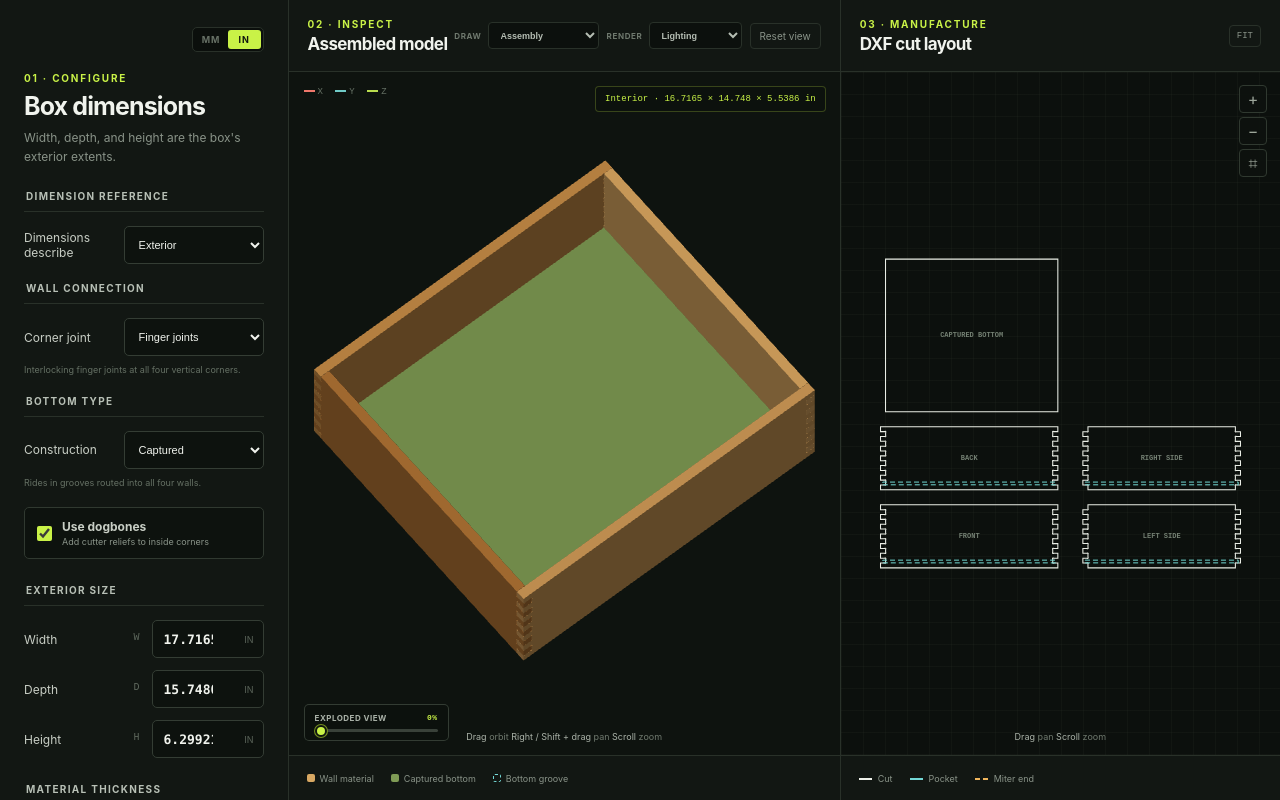
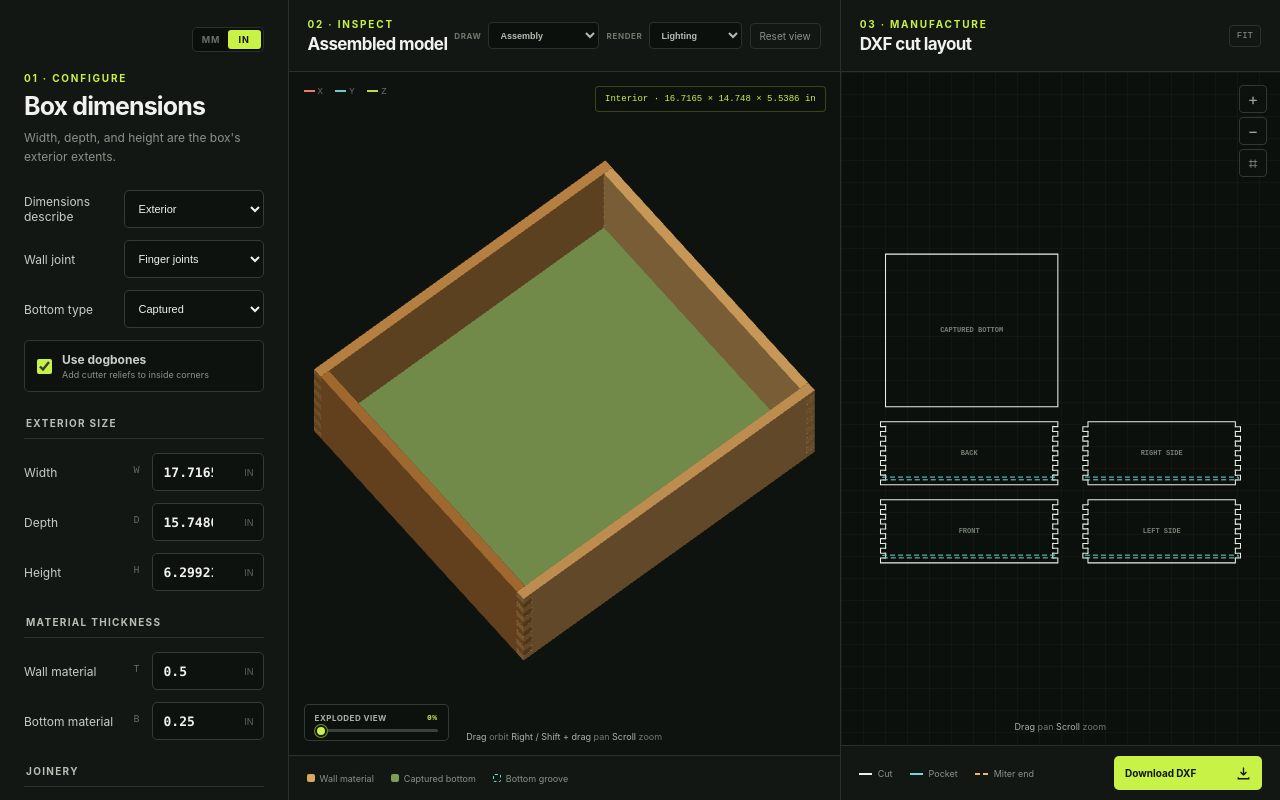
Before and after one commit to Xadiant/CNC-BoxMaker, a plain HTML site: page static/index.html in a window 1280 px wide. Drawn offline with Linux system fonts and the light colour scheme.

Commit message:
minor ui cleanup

```diff
--- a/static/app.js
+++ b/static/app.js
@@ -42,27 +42,12 @@ const bottomTypeLabels = {
   finger_jointed: "Finger-jointed bottom",
   hidden_finger_jointed: "Hidden-finger bottom",
 };
-const bottomTypeHelp = {
-  none: "Creates the four walls without a bottom piece.",
-  captured: "Rides in grooves routed into all four walls.",
-  butt_bottom: "Covers the outside footprint below shortened walls while preserving the requested overall height.",
-  butt_inside: "Fits between the four walls at the bottom of the box.",
-  finger_jointed: "Interlocks with finger joints along the bottoms of all four walls.",
-  hidden_finger_jointed: "Interlocks with blind pockets in the walls, leaving the exterior faces uncut.",
-};
 const wallConnectionLabels = {
   finger: "Finger joints",
   hidden_finger: "Hidden fingers",
   miter: "Mitered edges",
   butt_front_back: "Butted with end grain on front/back",
   butt_sides: "Butted with end grain on sides",
-};
-const wallConnectionHelp = {
-  finger: "Interlocking finger joints at all four vertical corners.",
-  hidden_finger: "Alternating blind pockets interlock behind thin exterior skins, with clearance behind each closing skin.",
-  miter: "Full-length walls meet with 45° beveled corner edges.",
-  butt_front_back: "Side walls run full depth, exposing their end grain on the front and back.",
-  butt_sides: "Front and back walls run full width, exposing their end grain on both sides.",
 };
 const dimensionBasisHelp = {
   exterior: "Width, depth, and height are the box's exterior extents.",
@@ -136,7 +121,6 @@ function updateDimensionBasisControls() {
 }
 
 function updateWallConnectionControls() {
-  document.querySelector("#wallConnectionHelp").textContent = wallConnectionHelp[wallConnectionSelect.value];
   updateJoineryControls();
 }
 
@@ -160,7 +144,6 @@ function updateBottomTypeControls() {
   const hasBottom = bottomType !== "none";
   capturedSettingRows.forEach((row) => { row.hidden = !captured; });
   bottomSettingRows.forEach((row) => { row.hidden = !hasBottom; });
-  document.querySelector("#bottomTypeHelp").textContent = bottomTypeHelp[bottomType];
   document.querySelector("#bottomPieceLabel").textContent = bottomTypeLabels[bottomType];
   document.querySelector("#bottomPieceOption").hidden = !hasBottom;
   document.querySelector("#bottomLegendLabel").textContent = bottomTypeLabels[bottomType];
--- a/static/index.html
+++ b/static/index.html
@@ -22,7 +22,6 @@
 
         <form id="boxForm" autocomplete="off">
           <fieldset class="dimension-basis-fieldset">
-            <legend>Dimension reference</legend>
             <label class="select-row" for="dimension_basis">
               <span>Dimensions describe</span>
               <select id="dimension_basis" name="dimension_basis">
@@ -33,9 +32,8 @@
           </fieldset>
 
           <fieldset class="wall-connection-fieldset">
-            <legend>Wall connection</legend>
             <label class="select-row" for="wall_connection">
-              <span>Corner joint</span>
+              <span>Wall joint</span>
               <select id="wall_connection" name="wall_connection">
                 <option value="finger" selected>Finger joints</option>
                 <option value="hidden_finger">Hidden fingers</option>
@@ -44,13 +42,11 @@
                 <option value="butt_sides">Butted · side/side</option>
               </select>
             </label>
-            <p id="wallConnectionHelp" class="control-help">Interlocking finger joints at all four vertical corners.</p>
           </fieldset>
 
           <fieldset class="bottom-type-fieldset">
-            <legend>Bottom type</legend>
             <label class="select-row" for="bottom_type">
-              <span>Construction</span>
+              <span>Bottom type</span>
               <select id="bottom_type" name="bottom_type">
                 <option value="none">None</option>
                 <option value="captured" selected>Captured</option>
@@ -60,7 +56,6 @@
                 <option value="hidden_finger_jointed">Hidden fingers</option>
               </select>
             </label>
-            <p id="bottomTypeHelp" class="control-help">Rides in grooves routed into all four walls.</p>
           </fieldset>
 
           <label class="dogbone-toggle" id="dogboneToggle" for="use_dogbones">
@@ -140,13 +135,8 @@
 
         <div id="errorMessage" class="error-message" role="alert" hidden></div>
 
-        <button id="downloadButton" class="download-button" type="button">
-          <span>Download DXF</span>
-          <svg viewBox="0 0 20 20" aria-hidden="true"><path d="M10 2v10m0 0 4-4m-4 4L6 8M3 15v2h14v-2"/></svg>
-        </button>
         <button id="importSettingsButton" class="import-button" type="button">Load settings from DXF</button>
         <input id="dxfSettingsFile" type="file" accept=".dxf,application/dxf" hidden />
-        <p class="fine-print">Exports include these settings for later reload. Finger clearance is added around each socket and between hidden fingers and the neighboring exterior skin. Hidden skin is the material left on the exterior face of a blind finger pocket. Captured-bottom slot offset is measured from the panel bottom to the lower edge of the groove.</p>
 
         <fieldset class="piece-drawing">
           <legend>Pieces to draw <span id="pieceDrawingCount">5 of 5</span></legend>
@@ -224,6 +214,10 @@
           <div><span class="line-swatch cut"></span>Cut</div>
           <div><span class="line-swatch pocket"></span>Pocket</div>
           <div><span class="line-swatch miter"></span>Miter end</div>
+          <button id="downloadButton" class="download-button" type="button">
+            <span>Download DXF</span>
+            <svg viewBox="0 0 20 20" aria-hidden="true"><path d="M10 2v10m0 0 4-4m-4 4L6 8M3 15v2h14v-2"/></svg>
+          </button>
         </div>
       </section>
     </main>
--- a/static/style.css
+++ b/static/style.css
@@ -55,11 +55,11 @@ h2 { font-size: 17px; }
 fieldset { border: 0; padding: 0; margin: 0 0 25px; }
 fieldset[hidden], .dogbone-toggle[hidden] { display: none; }
 legend { width: 100%; padding-bottom: 9px; margin-bottom: 2px; border-bottom: 1px solid var(--border); color: #b8c0b6; font-size: 10px; font-weight: 700; letter-spacing: .13em; text-transform: uppercase; }
-.dimension-basis-fieldset, .wall-connection-fieldset, .bottom-type-fieldset { margin-bottom: 18px; }
+.dimension-basis-fieldset, .wall-connection-fieldset, .bottom-type-fieldset { margin-bottom: 12px; }
+.dimension-basis-fieldset .select-row, .wall-connection-fieldset .select-row, .bottom-type-fieldset .select-row { margin-top: 0; }
 .select-row { display: grid; grid-template-columns: 1fr 140px; align-items: center; gap: 12px; margin-top: 12px; color: #c8cec5; font-size: 12px; }
 .select-row select { width: 100%; height: 38px; padding: 0 28px 0 10px; border: 1px solid #343d34; border-radius: 5px; outline: 0; color: var(--text); background: #0d120e; font-size: 11px; cursor: pointer; }
 .select-row select:focus { border-color: var(--accent-dim); box-shadow: 0 0 0 3px rgba(201, 242, 71, .07); }
-.control-help { margin: 8px 0 0; color: #657064; font-size: 9px; line-height: 1.4; }
 .dogbone-toggle { display: flex; align-items: center; gap: 10px; margin: 0 0 25px; padding: 11px 12px; border: 1px solid #303930; border-radius: 5px; color: #c8cec5; background: #0d120e; cursor: pointer; transition: border-color .18s, color .18s; }
 .dogbone-toggle:hover { border-color: #465046; color: var(--text); }
 .dogbone-toggle input { width: 15px; height: 15px; flex: 0 0 auto; margin: 0; accent-color: var(--accent); cursor: pointer; }
@@ -101,7 +101,6 @@ legend { width: 100%; padding-bottom: 9px; margin-bottom: 2px; border-bottom: 1p
 .import-button { width: 100%; height: 38px; margin-top: 8px; border: 1px solid #3b463b; border-radius: 5px; color: #aeb6ac; background: #0d120e; font-size: 11px; font-weight: 650; cursor: pointer; }
 .import-button:hover { color: var(--text); border-color: #596759; }
 .import-button:focus-visible { outline: 2px solid var(--accent); outline-offset: 2px; }
-.fine-print { color: #657064; font-size: 9px; line-height: 1.4; text-align: center; }
 .error-message { padding: 9px 10px; margin-bottom: 12px; border: 1px solid rgba(255, 107, 93, .35); border-radius: 5px; color: #ff9b91; background: rgba(255, 107, 93, .07); font-size: 10px; line-height: 1.4; }
 .piece-drawing { margin: 20px 0 0; }
 .piece-drawing legend { display: flex; align-items: center; justify-content: space-between; }
@@ -116,6 +115,7 @@ legend { width: 100%; padding-bottom: 9px; margin-bottom: 2px; border-bottom: 1p
 .piece-options span { overflow: hidden; text-overflow: ellipsis; white-space: nowrap; }
 
 .viewport-panel, .drawing-panel { display: grid; grid-template-rows: 72px minmax(0, 1fr) 45px; }
+.drawing-panel { grid-template-rows: 72px minmax(0, 1fr) 55px; }
 .viewer-header { display: flex; align-items: center; justify-content: space-between; padding: 0 19px; border-bottom: 1px solid var(--border); }
 .viewer-header .eyebrow { margin-bottom: 4px; }
 .view-actions { display: flex; align-items: center; gap: 8px; }
@@ -149,6 +149,8 @@ legend { width: 100%; padding-bottom: 9px; margin-bottom: 2px; border-bottom: 1p
 .diagnostic-status { position: absolute; left: 15px; bottom: 68px; padding: 7px 9px; border: 1px solid rgba(255, 107, 93, .28); border-radius: 4px; color: #ff9b91; background: rgba(24, 12, 11, .86); font: 650 9px ui-monospace, monospace; pointer-events: none; }
 .diagnostic-status.empty-mode { border-color: rgba(82, 207, 235, .3); color: #7de3fa; background: rgba(8, 20, 24, .86); }
 .viewer-footer { display: flex; align-items: center; gap: 17px; padding: 0 18px; border-top: 1px solid var(--border); color: var(--muted); font-size: 9px; }
+.layer-legend .download-button { width: 148px; height: 34px; margin-left: auto; padding: 0 11px; font-size: 10px; }
+.layer-legend .download-button svg { width: 15px; }
 .swatch { width: 8px; height: 8px; display: inline-block; margin-right: 5px; border-radius: 2px; }
 .swatch.wall { background: var(--wood); }.swatch.bottom { background: #7f9b55; }.swatch.groove { border: 1px dashed var(--cyan); }.swatch.overlap { background: var(--red); box-shadow: 0 0 8px rgba(255, 107, 93, .35); }.swatch.empty { background: #52cfeb; box-shadow: 0 0 8px rgba(82, 207, 235, .35); }
 .overlap-legend-item, .empty-legend-item { display: none; }
```
